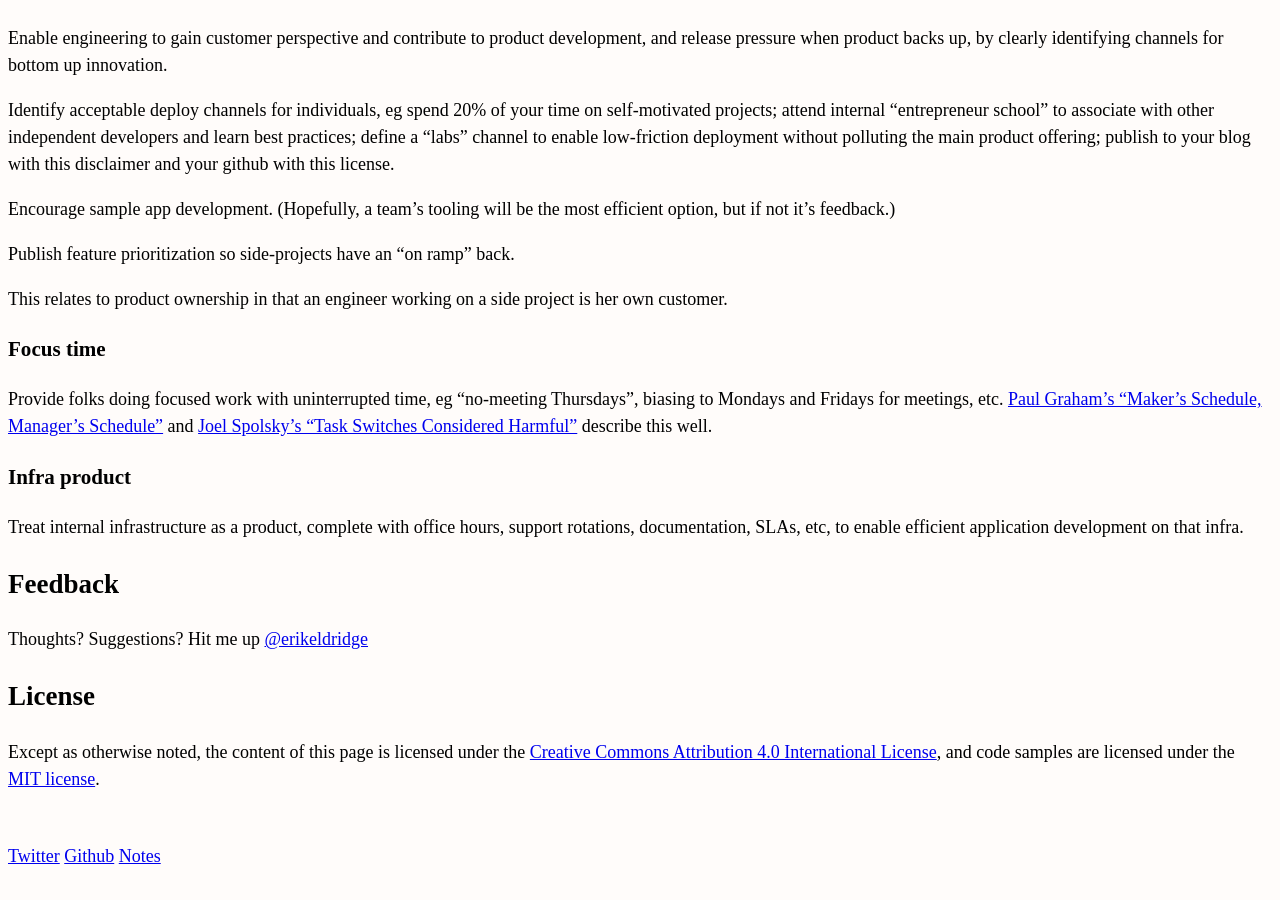
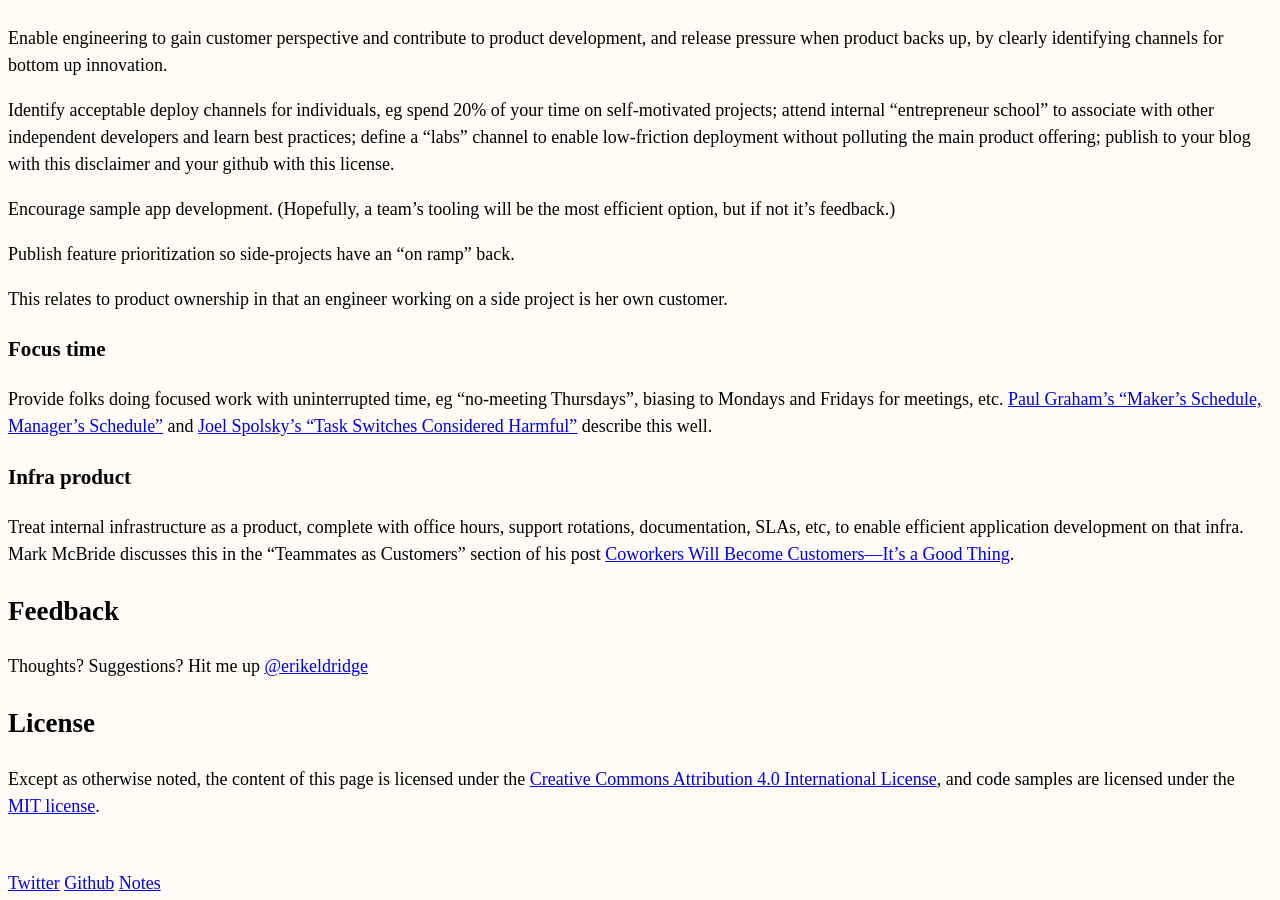
Before and after one commit to erikeldridge/erikeldridge.github.com, a Jekyll site: the page built from _posts/2017-09-25-team-efficiency.md, in a window 1280 px wide and 900 px high, scrolled down 839 px. Built offline with Jekyll 4.4.1, drawn with Linux system fonts in a browser that asks for light colours; nearby versions of some CDN libraries; before the commit the page ends 1712 px from its top, so only the background shows below that.

Commit message:
Link to Mark McBride's post re team efficiency

```diff
--- a/_posts/2017-09-25-team-efficiency.md
+++ b/_posts/2017-09-25-team-efficiency.md
@@ -51,4 +51,4 @@ Provide folks doing focused work with uninterrupted time, eg "no-meeting Thursda
 
 ### Infra product
 
-Treat internal infrastructure as a product, complete with office hours, support rotations, documentation, SLAs, etc, to enable efficient application development on that infra.
+Treat internal infrastructure as a product, complete with office hours, support rotations, documentation, SLAs, etc, to enable efficient application development on that infra. Mark McBride discusses this in the "Teammates as Customers" section of his post [Coworkers Will Become Customers—It’s a Good Thing](https://blog.turbinelabs.io/coworkers-will-become-customers-its-a-good-thing-1750790f8a59).
```
Also changed, not shown: other parts of _posts/2017-09-25-team-efficiency.md (+1 -1 lines).
